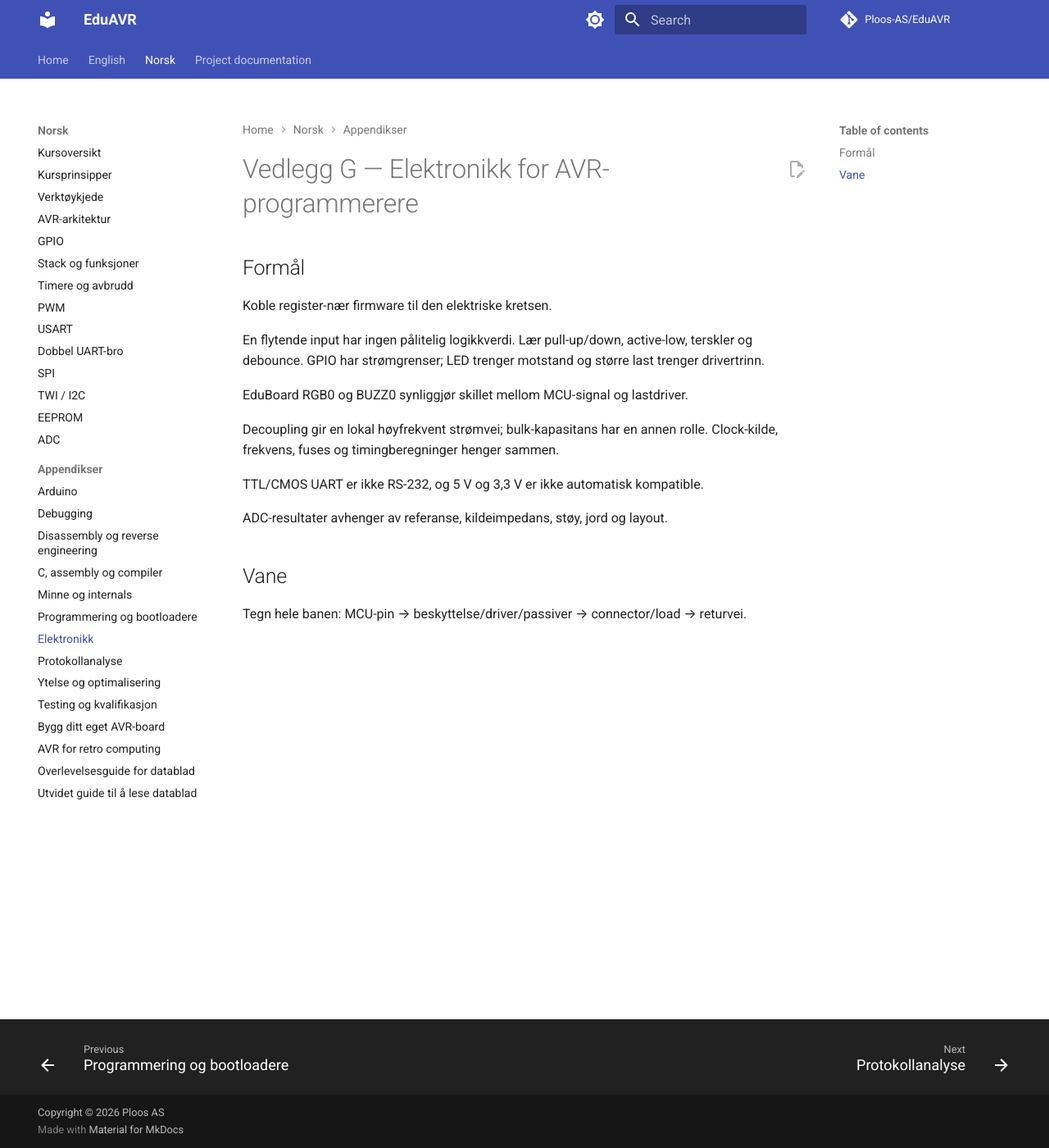
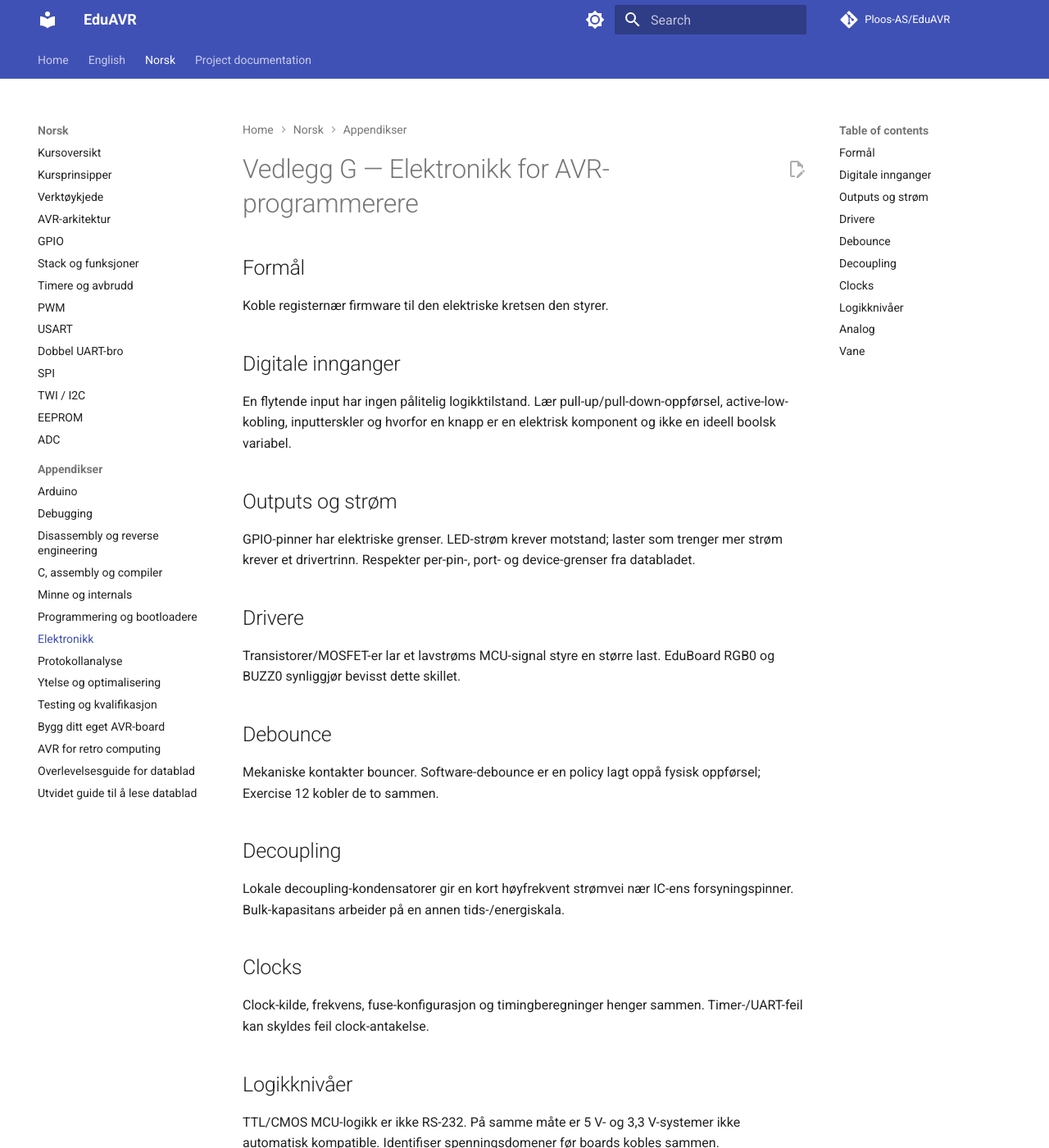
Before and after one commit to Ploos-AS/EduAVR, an MkDocs documentation site: the page built from docs/no/vedlegg-g-elektronikk.md, in a window 1280 px wide and 1400 px high. Shown: the whole window at 82% size. Built offline with MkDocs 1.6.1 and Material for MkDocs 9.7.7, drawn with Linux system fonts in a browser that asks for light colours; comment, search, counter and statistics services are not loaded; some of the changed text lies outside the part shown.

Commit message:
docs: bring Norwegian appendix G to semantic parity

```diff
--- a/docs/no/vedlegg-g-elektronikk.md
+++ b/docs/no/vedlegg-g-elektronikk.md
@@ -1,17 +1,31 @@
 # Vedlegg G — Elektronikk for AVR-programmerere
 
 ## Formål
-Koble register-nær firmware til den elektriske kretsen.
+Koble registernær firmware til den elektriske kretsen den styrer.
 
-En flytende input har ingen pålitelig logikkverdi. Lær pull-up/down, active-low, terskler og debounce. GPIO har strømgrenser; LED trenger motstand og større last trenger drivertrinn.
+## Digitale innganger
+En flytende input har ingen pålitelig logikktilstand. Lær pull-up/pull-down-oppførsel, active-low-kobling, inputterskler og hvorfor en knapp er en elektrisk komponent og ikke en ideell boolsk variabel.
 
-EduBoard RGB0 og BUZZ0 synliggjør skillet mellom MCU-signal og lastdriver.
+## Outputs og strøm
+GPIO-pinner har elektriske grenser. LED-strøm krever motstand; laster som trenger mer strøm krever et drivertrinn. Respekter per-pin-, port- og device-grenser fra databladet.
 
-Decoupling gir en lokal høyfrekvent strømvei; bulk-kapasitans har en annen rolle. Clock-kilde, frekvens, fuses og timingberegninger henger sammen.
+## Drivere
+Transistorer/MOSFET-er lar et lavstrøms MCU-signal styre en større last. EduBoard RGB0 og BUZZ0 synliggjør bevisst dette skillet.
 
-TTL/CMOS UART er ikke RS-232, og 5 V og 3,3 V er ikke automatisk kompatible.
+## Debounce
+Mekaniske kontakter bouncer. Software-debounce er en policy lagt oppå fysisk oppførsel; Exercise 12 kobler de to sammen.
 
-ADC-resultater avhenger av referanse, kildeimpedans, støy, jord og layout.
+## Decoupling
+Lokale decoupling-kondensatorer gir en kort høyfrekvent strømvei nær IC-ens forsyningspinner. Bulk-kapasitans arbeider på en annen tids-/energiskala.
+
+## Clocks
+Clock-kilde, frekvens, fuse-konfigurasjon og timingberegninger henger sammen. Timer-/UART-feil kan skyldes feil clock-antakelse.
+
+## Logikknivåer
+TTL/CMOS MCU-logikk er ikke RS-232. På samme måte er 5 V- og 3,3 V-systemer ikke automatisk kompatible. Identifiser spenningsdomener før boards kobles sammen.
+
+## Analog
+ADC-målinger avhenger av referanse, kildeimpedans, støy, jording og layout. En numerisk ADC-kode er ikke automatisk en nøyaktig spenningsmåling.
 
 ## Vane
-Tegn hele banen: MCU-pin → beskyttelse/driver/passiver → connector/load → returvei.
+For hver peripheral-lab: tegn hele banen MCU-pin → beskyttelse/driver/passive komponenter → connector/load → returvei.
```
